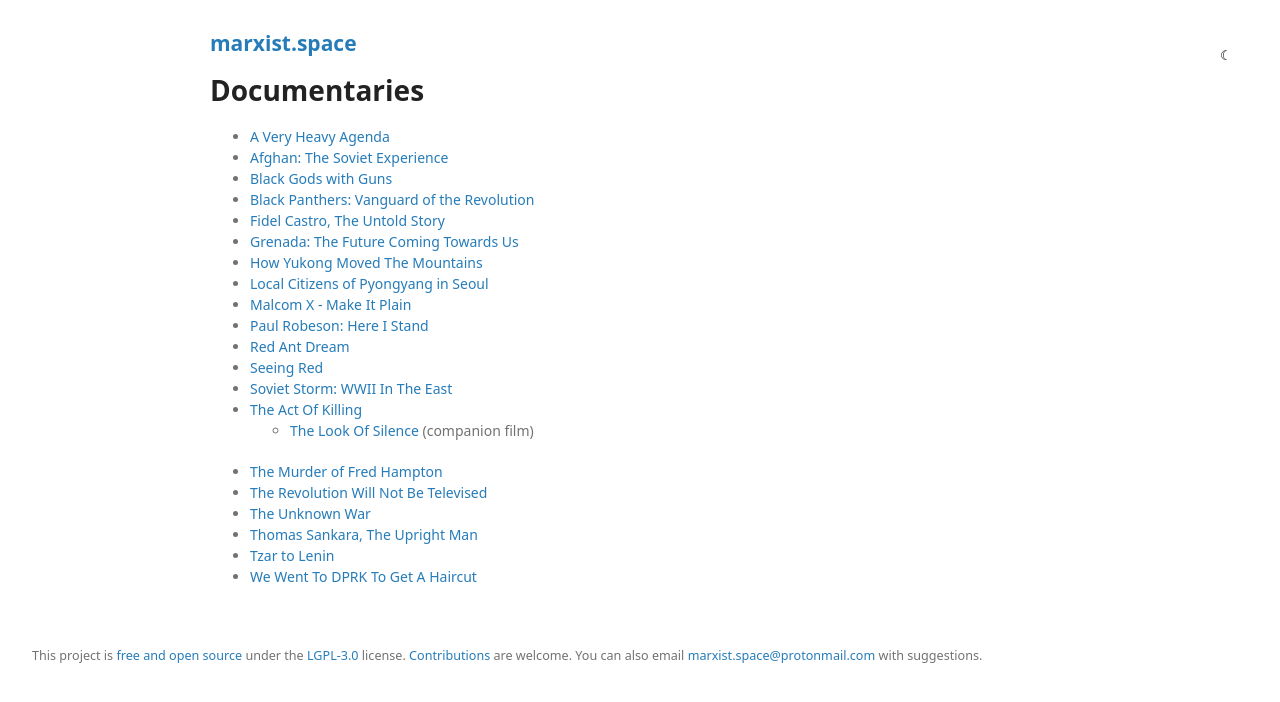
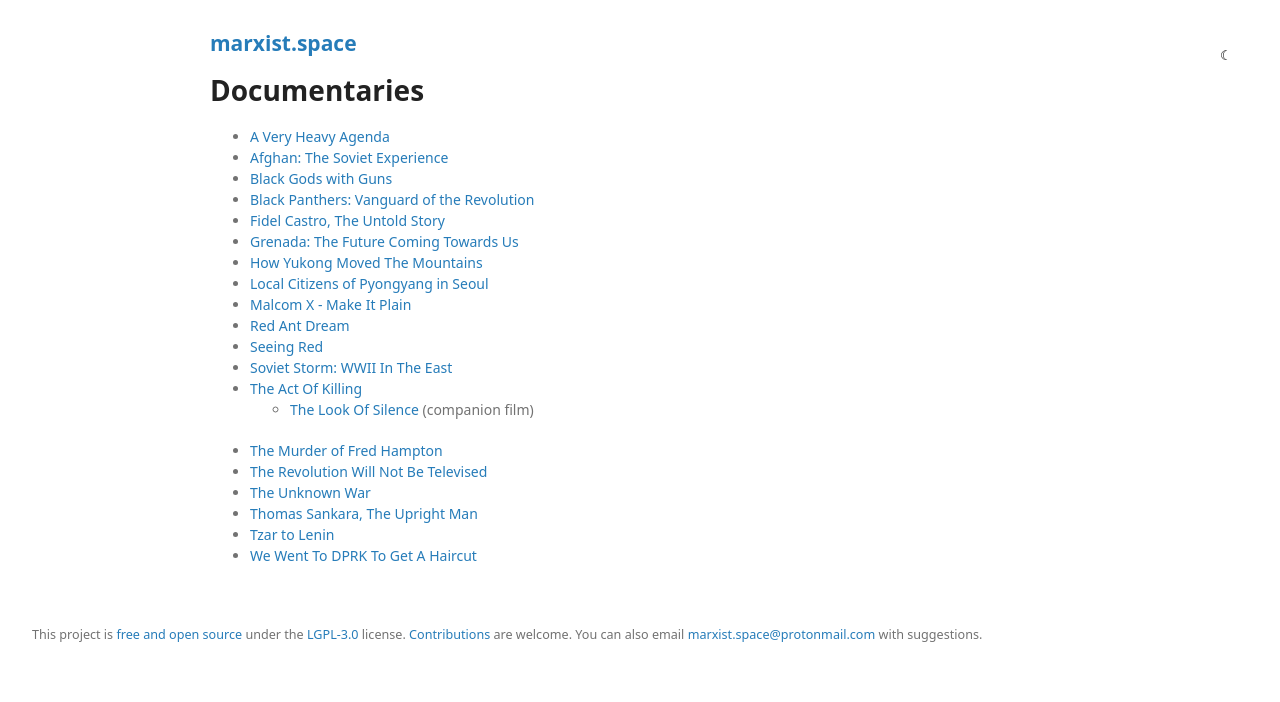
Before and after one commit to prolesoft/marxist.space, a Jekyll site: the page built from documentaries.md, in a window 1280 px wide. Shown: the top 702 px of the page. Built offline with Jekyll 4.4.1, drawn with Linux system fonts in a browser that asks for light colours; our own code applies the rules of GitHub Pages for plain Markdown files.

Commit message:
chore: remove Paul Robeson documentary
It's a good documentary, but not really relevant enough.

```diff
--- a/documentaries.md
+++ b/documentaries.md
@@ -15,7 +15,6 @@ title: Documentaries
 * [How Yukong Moved The Mountains](https://www.youtube.com/playlist?list=PLMt0ncvnKoz3ar_f78qBeA29-0kwrsXvT)
 * [Local Citizens of Pyongyang in Seoul](https://www.youtube.com/watch?v=ktE_3PrJZO0)
 * [Malcom X - Make It Plain](https://www.youtube.com/watch?v=csWByunwVI8)
-* [Paul Robeson: Here I Stand](https://www.youtube.com/watch?v=BUki-v-NvoE)
 * [Red Ant Dream](https://www.youtube.com/watch?v=cVvThDX4bbQ)
 * [Seeing Red](https://www.youtube.com/watch?v=nhmGVnHxtf0)
 * [Soviet Storm: WWII In The East](https://www.youtube.com/playlist?list=PLiizh2ZxteI5aQoy4x7YBkZE8bN0NNB2W)
```
